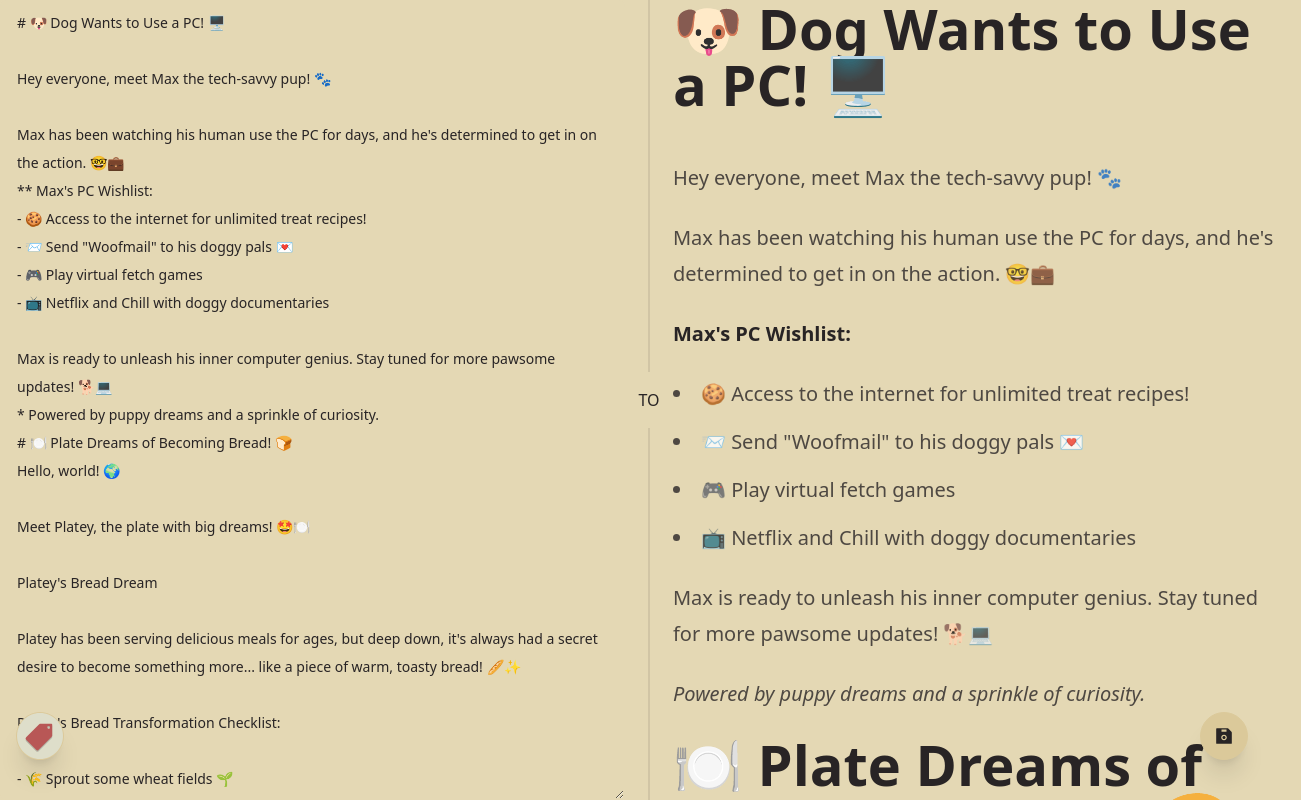
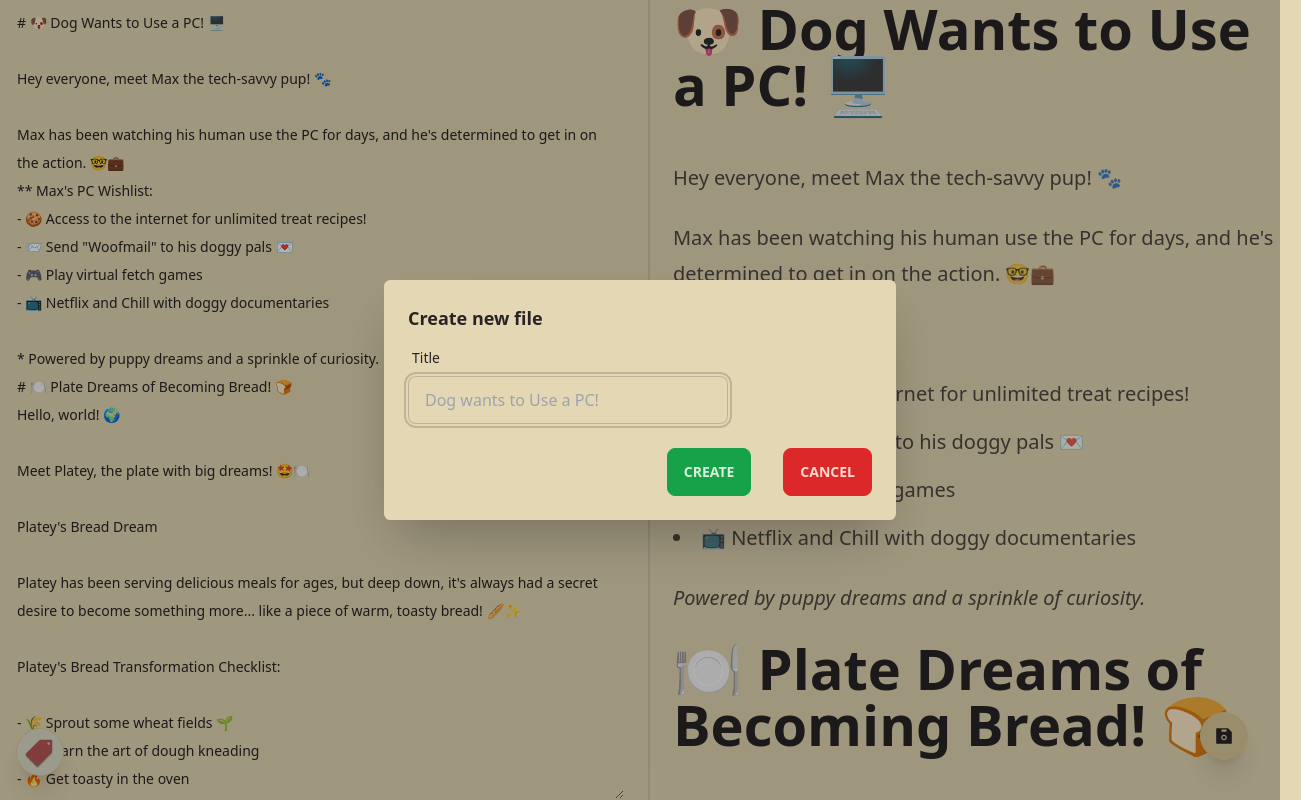
Before and after one commit to franNotSleep/toTag, a Next.js app: page / in a window 1280 px wide. Both pictures are taken after a click on the button 1224 px from the left and 736 px from the top of the page. Shown: the whole page, 1301 px wide, since content can reach past the window. Built offline with nearby package versions, Linux system fonts and the light colour scheme.

Commit message:
User can update his file's title

```diff
--- a/app/files/components/FileCard.tsx
+++ b/app/files/components/FileCard.tsx
@@ -1,28 +1,29 @@
+import Toast from "@/components/Toast";
+import CreateOrUpdateTitleModal from "@/components/CreateOrUpdateTitleModal";
 import { FaDownload } from "react-icons/fa";
+import Update from "@/lib/dbOperations/updateFile";
 import CardMenu from "./CardMenu";
 import Link from "next/link";
 import { Markdown } from "@/lib/markdown-to-html/markdownParser";
 import { AiFillEye } from "react-icons/ai";
+import { BiPencil } from "react-icons/bi";
+import useShowToast from "@/hooks/useShowToast";
+import { HtmlFile } from "@/db.config";
+import { setFileLocalStorage } from "@/lib/setFileLocalStorage";
 
-export default function FileCard({
-  title,
-  bufferedContent,
-  id,
-}: {
-  title: string;
-  bufferedContent: Buffer;
-  id: number;
-}) {
-  let buffer = Buffer.from(bufferedContent);
+export default function FileCard({ file }: { file: HtmlFile }) {
+  const { showFailToast, showSuccessToast, setToastMessage, toast } =
+    useShowToast(4);
+  let buffer = Buffer.from(file.content);
   let content = buffer.toString();
 
-  if (content.length > 30) {
+  if (content.length > 200) {
     content = content.substring(0, 200) + "...";
   }
 
   function handleDownload() {
     const html = new Markdown().ToHtml(buffer.toString());
-    const myFile = new File([html], `${title}.html`);
+    const myFile = new File([html], `${file.title}.html`);
     downloadFile(myFile);
   }
 
@@ -40,14 +41,41 @@ export default function FileCard({
     link.parentNode?.removeChild(link);
   }
 
+  function handleOpenModal() {
+    (
+      document.getElementById(file.updatedAt.toString()) as HTMLDialogElement
+    ).showModal();
+  }
+
+  async function updateTitle(input: string) {
+    const [id, message] = await Update({ ...file, title: input });
+
+    setToastMessage(message);
+
+    if (!id) {
+      await showFailToast();
+    } else {
+      await showSuccessToast();
+    }
+
+    setFileLocalStorage({ ...file, content: Buffer.from(input) });
+  }
+
   return (
     <div className="card lg:w-96 md:w-72 bg-primary shadow-xl relative">
       <div className="absolute top-0 left-0">
-        <CardMenu id={id} />
+        <CardMenu id={file?.id ?? 0} />
       </div>
       <div className="card-body flex flex-col justify-around items-center text-center">
         <h2 className="w-52 card-title underline decoration-secondary  decoration-4 p-4">
-          {title}
+          {file.title}
+          <span
+            className="transition duration-150 cursor-pointer hover:text-secondary tooltip"
+            data-tip="Change title"
+            onClick={handleOpenModal}
+          >
+            <BiPencil />
+          </span>
         </h2>
         <p className="text-neutral-300">{content}</p>
         <div className="card-actions justify-end mt-4">
@@ -58,7 +86,7 @@ export default function FileCard({
             Download
             <FaDownload />
           </button>
-          <Link href={`files/file-preview/${id}`}>
+          <Link href={`files/file-preview/${file.id}`}>
             <button className="btn btn-secondary rounded-lg shadow-lg">
               Preview
               <AiFillEye size="20" />
@@ -66,6 +94,13 @@ export default function FileCard({
           </Link>
         </div>
       </div>
+      <CreateOrUpdateTitleModal
+        modalId={file.updatedAt.toString()}
+        handleSave={updateTitle}
+        currentFile={file}
+      />
+      {toast.showSuccessToast && <Toast type="success" msg={toast.message} />}
+      {toast.showFailToast && <Toast type="error" msg={toast.message} />}
     </div>
   );
 }
--- a/app/files/page.tsx
+++ b/app/files/page.tsx
@@ -12,10 +12,8 @@ export default function Files() {
       <div className="flex flex-wrap gap-4 items-center justify-center">
         {files?.map((file) => (
           <FileCard
-            id={file.id ?? -1}
-            title={file.title}
+            file={file}
             key={file.id}
-            bufferedContent={file.content}
           />
         ))}
       </div>
--- a/app/globals.css
+++ b/app/globals.css
@@ -12,6 +12,9 @@
   .sidebar-btn {
     @apply scale-transition sidebar-icon btn btn-circle flex tooltip tooltip-right z-50;
   }
+  .fixed-btn {
+    @apply fixed bottom-4 left-4 z-50;
+  }
 }
 
 html,
--- a/app/page.tsx
+++ b/app/page.tsx
@@ -2,15 +2,13 @@
 import EditFileForm from "@/components/EditFileForm";
 import { defaultMarkdown } from "@/constants";
 import { EditContext } from "@/contexts/EditContext";
+import { getFileLocalStorage } from "@/lib/setFileLocalStorage";
 
 export default function Home() {
-  const initialMarkdow =
-    localStorage.getItem("lastFileCreated") || defaultMarkdown;
-
   return (
     <main>
       <EditContext.Provider value={false}>
-        <EditFileForm currentFile={null} initialMarkdown={initialMarkdow} />
+        <EditFileForm currentFile={null} initialMarkdown={defaultMarkdown} />
       </EditContext.Provider>
     </main>
   );
--- a/components/CreateFileModal.tsx
+++ b/components/CreateOrUpdateTitleModal.tsx
@@ -1,25 +1,37 @@
 "use client";
 
-import { useState } from "react";
+import { EditContext } from "@/contexts/EditContext";
+import { HtmlFile } from "@/db.config";
+import { useContext, useEffect, useState } from "react";
 
 interface CreateFileModalProps {
   handleSave(title: string): void;
+  currentFile?: HtmlFile;
+  modalId?: string;
 }
 
-export default function CreateFileModal({ handleSave }: CreateFileModalProps) {
-  const [input, setInput] = useState("");
+export default function CreateOrUpdateTitleModal({
+  handleSave,
+  currentFile,
+  modalId = "my_modal_1"
+}: CreateFileModalProps) {
+  const editing = useContext(EditContext);
+  const [input, setInput] = useState(currentFile?.title ?? "");
+
   const handleCancel = () => {
     setInput("");
   };
 
-  const handleCreate = () => {
+  const handleUpdateOrCreate = () => {
     handleSave(input);
   };
 
   return (
-    <dialog id="my_modal_1" className="modal">
+    <dialog id={modalId} className="modal">
       <div className="modal-box">
-        <h3 className="font-bold text-lg">Create new file</h3>
+        <h3 className="font-bold text-lg">
+          {editing ? "Change title" : "Create new file"}
+        </h3>
         <label className="label mt-2">
           <span className="label-text">Title</span>
         </label>
@@ -36,7 +48,7 @@ export default function CreateFileModal({ handleSave }: CreateFileModalProps) {
             <div className="flex gap-8">
               <button
                 className="rounded-lg btn btn-success"
-                onClick={handleCreate}
+                onClick={handleUpdateOrCreate}
               >
                 Create
               </button>
--- a/components/EditFileForm.tsx
+++ b/components/EditFileForm.tsx
@@ -6,14 +6,14 @@ import Preview from "./Preview";
 import { useState, useEffect } from "react";
 import { Markdown } from "@/lib/markdown-to-html/markdownParser";
 import Toast from "./Toast";
-import CreateFileModal from "./CreateFileModal";
+import CreateOrUpdateTitleModal from "./CreateOrUpdateTitleModal";
 import Create from "@/lib/dbOperations/createFile";
 import { AiFillSave } from "react-icons/ai";
 import { EditContext } from "@/contexts/EditContext";
 import Update, { IndexableTypeOrNull } from "@/lib/dbOperations/updateFile";
 import { HtmlFile } from "@/db.config";
-
-const seconds = 4000;
+import { setFileLocalStorage } from "@/lib/setFileLocalStorage";
+import useShowToast from "@/hooks/useShowToast";
 
 interface EditFileFormProps {
   initialMarkdown?: string;
@@ -28,9 +28,8 @@ export default function EditFileForm({
 }: EditFileFormProps) {
   const [input, setInput] = useState(initialMarkdown);
   const [outputHtml, setOuputHtml] = useState("");
-
-  const [showToasts, setShowToasts] = useState([false, false]);
-  const [toastMessage, setToastMessage] = useState("");
+  const { showSuccessToast, showFailToast, setToastMessage, toast } =
+    useShowToast(4);
 
   const editing = useContext(EditContext);
 
@@ -47,18 +46,19 @@ export default function EditFileForm({
 
   async function UpdateOrOpenModal() {
     if (!editing) {
-      return handleOpenModal;
+      return handleOpenModal();
     }
     const file = await updateFile();
-
     setToastMessage(file[1]);
 
     if (!file[0]) {
-      setShowToasts([false, true]);
+      await showFailToast();
+    } else {
+      await showSuccessToast();
     }
 
-    setShowToasts([true, false]);
-    localStorage.setItem("lastFileCreated", input);
+    if (currentFile)
+      setFileLocalStorage({ ...currentFile, content: Buffer.from(input) });
   }
 
   async function handleCreate(title: string) {
@@ -67,11 +67,13 @@ export default function EditFileForm({
     setToastMessage(file[1]);
 
     if (!file[0]) {
-      setShowToasts([false, true]);
+      showFailToast();
+    } else {
+      showSuccessToast();
     }
 
-    setShowToasts([true, false]);
-    localStorage.setItem("lastFileCreated", input);
+    if (currentFile)
+      setFileLocalStorage({ ...currentFile, content: Buffer.from(input) });
   }
 
   function handleChange(e: React.ChangeEvent<HTMLTextAreaElement>) {
@@ -96,20 +98,6 @@ export default function EditFileForm({
     setOuputHtml(html);
   }, [input]);
 
-  useEffect(() => {
-    if (showToasts[0]) {
-      setTimeout(() => {
-        setShowToasts([false, false]);
-      }, seconds);
-    }
-
-    if (showToasts[1]) {
-      setTimeout(() => {
-        setShowToasts([false, false]);
-      }, seconds);
-    }
-  }, [showToasts]);
-
   return (
     <div className="flex w-screen">
       <Textarea
@@ -125,7 +113,7 @@ export default function EditFileForm({
         outputStyles="h-screen placeholder:italic placeholder:text-slace-400 placeholder:text-2xl"
         html={outputHtml}
       />
-      <div className="absolute bottom-8 right-8">
+      <div className="fixed bottom-8 right-8">
         <button
           className="sidebar-btn tooltip tooltip-bottom"
           data-tip="Save"
@@ -134,9 +122,9 @@ export default function EditFileForm({
           <AiFillSave size="20" />
         </button>
       </div>
-      <CreateFileModal handleSave={handleCreate} />
-      {showToasts[0] && <Toast type="success" msg={toastMessage} />}
-      {showToasts[1] && <Toast type="error" msg={toastMessage} />}
+      <CreateOrUpdateTitleModal handleSave={handleCreate} />
+      {toast.showSuccessToast && <Toast type="success" msg={toast.message} />}
+      {toast.showFailToast && <Toast type="error" msg={toast.message} />}
     </div>
   );
 }
--- a/components/Sidebar.tsx
+++ b/components/Sidebar.tsx
@@ -7,13 +7,8 @@ import {
 } from "react-icons/ai";
 
 export default function Sidebar() {
-  function handleOpenModal() {
-    (document.getElementById("my_modal_1") as HTMLDialogElement).showModal();
-  }
-
-  // const editPath = /\/files\/edit-file\/[0-9]*/;
   return (
-    <div className="absolute bottom-8 left-4">
+    <div className="fixed-btn">
       <div className="dropdown dropdown-top">
         <button className="sidebar-btn">
           <Image height={100} width={100} alt="home button" src="/tag.svg" />
--- a/constants/index.ts
+++ b/constants/index.ts
@@ -11,7 +11,6 @@ Max has been watching his human use the PC for days, and he's determined to get
 - 🎮 Play virtual fetch games
 - 📺 Netflix and Chill with doggy documentaries
 
-Max is ready to unleash his inner computer genius. Stay tuned for more pawsome updates! 🐕💻
 * Powered by puppy dreams and a sprinkle of curiosity.
 # 🍽️ Plate Dreams of Becoming Bread! 🍞
 Hello, world! 🌍
--- /dev/null
+++ b/hooks/useShowToast.tsx
@@ -0,0 +1,50 @@
+import { resolveObjectURL } from "buffer";
+import { useState } from "react";
+
+type ToastType = {
+  message: string;
+  showSuccessToast: boolean;
+  showFailToast: boolean;
+};
+
+type SetToastType = React.Dispatch<React.SetStateAction<ToastType>>;
+
+const initialState: ToastType = {
+  message: "",
+  showFailToast: false,
+  showSuccessToast: false,
+};
+
+export default function useShowToast(seconds: number) {
+  const [toast, setToast] = useState<ToastType>(initialState);
+  let message = "";
+
+  function setToastMessage(text: string): void {
+    message = text;
+  }
+
+  async function showSuccessToast() {
+    setToast({ ...toast, showSuccessToast: true, message });
+    await hideToast(toast, setToast, seconds);
+  }
+
+  async function showFailToast() {
+    setToast({ ...toast, showFailToast: true, message });
+    await hideToast(toast, setToast, seconds);
+  }
+
+  return {
+    setToastMessage,
+    showFailToast,
+    showSuccessToast,
+    toast,
+  };
+}
+
+function hideToast(toast: ToastType, setToast: SetToastType, seconds: number) {
+  return new Promise(() => {
+    setTimeout(() => {
+      setToast({ ...toast, showSuccessToast: false, showFailToast: false });
+    }, seconds * 1000);
+  });
+}
--- /dev/null
+++ b/lib/setFileLocalStorage.ts
@@ -0,0 +1,15 @@
+import { HtmlFile } from '../db.config';
+
+ export function setFileLocalStorage(file: HtmlFile) {
+  localStorage.setItem('lastFileEdited', JSON.stringify(file));
+}
+
+export function getFileLocalStorage() {
+  const lastFileEditedJSON = localStorage.getItem('lastFileEdited')
+  console.log(lastFileEditedJSON);
+
+  if (lastFileEditedJSON) {
+      return JSON.parse(lastFileEditedJSON) as HtmlFile;
+  }
+  return;
+}
```
